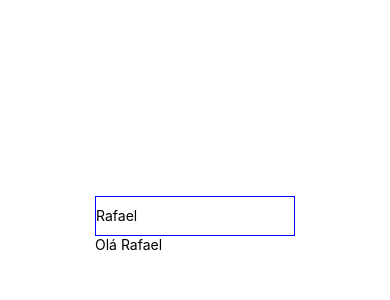
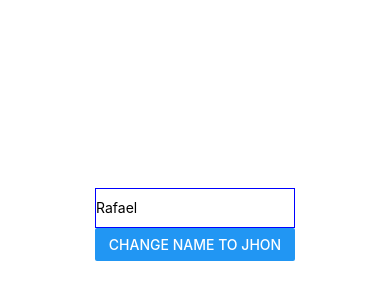
Before and after one commit to rafaelfernandesx/react-native, a React Native app: screen / in a window 390 px wide. Shown: the part 198-498 px from the top of the page. Built offline with nearby package versions, Linux system fonts and the light colour scheme.

Commit message:
Mudando State com Botões

```diff
--- a/App.js
+++ b/App.js
@@ -1,5 +1,5 @@
-import React, { useState } from 'react';
-import { View, Text } from 'react-native';
+import React, {useState} from 'react';
+import {View, Text, Button} from 'react-native';
 import styled from 'styled-components/native';
 
 const Page = styled.SafeAreaView`
@@ -15,12 +15,20 @@ const Input = styled.TextInput`
 `;
 
 const Hello = () => {
-  const [ name, setName ] = useState('Rafael');
+  const [name, setName] = useState('Rafael');
+  const [backupName, setbackupName] = useState('');
+
+  const handleClick = () => {
+    setbackupName(name);
+  };
 
   return (
     <View>
-      <Input value={name} onChangeText={ t => setName(t)} />
-      <Text>Olá {name}</Text>
+      <Input value={name} onChangeText={t => setName(t)} />
+
+      <Button title="Change name to Jhon" onPress={handleClick} />
+
+      <Text>{backupName}</Text>
     </View>
   );
 };
```
